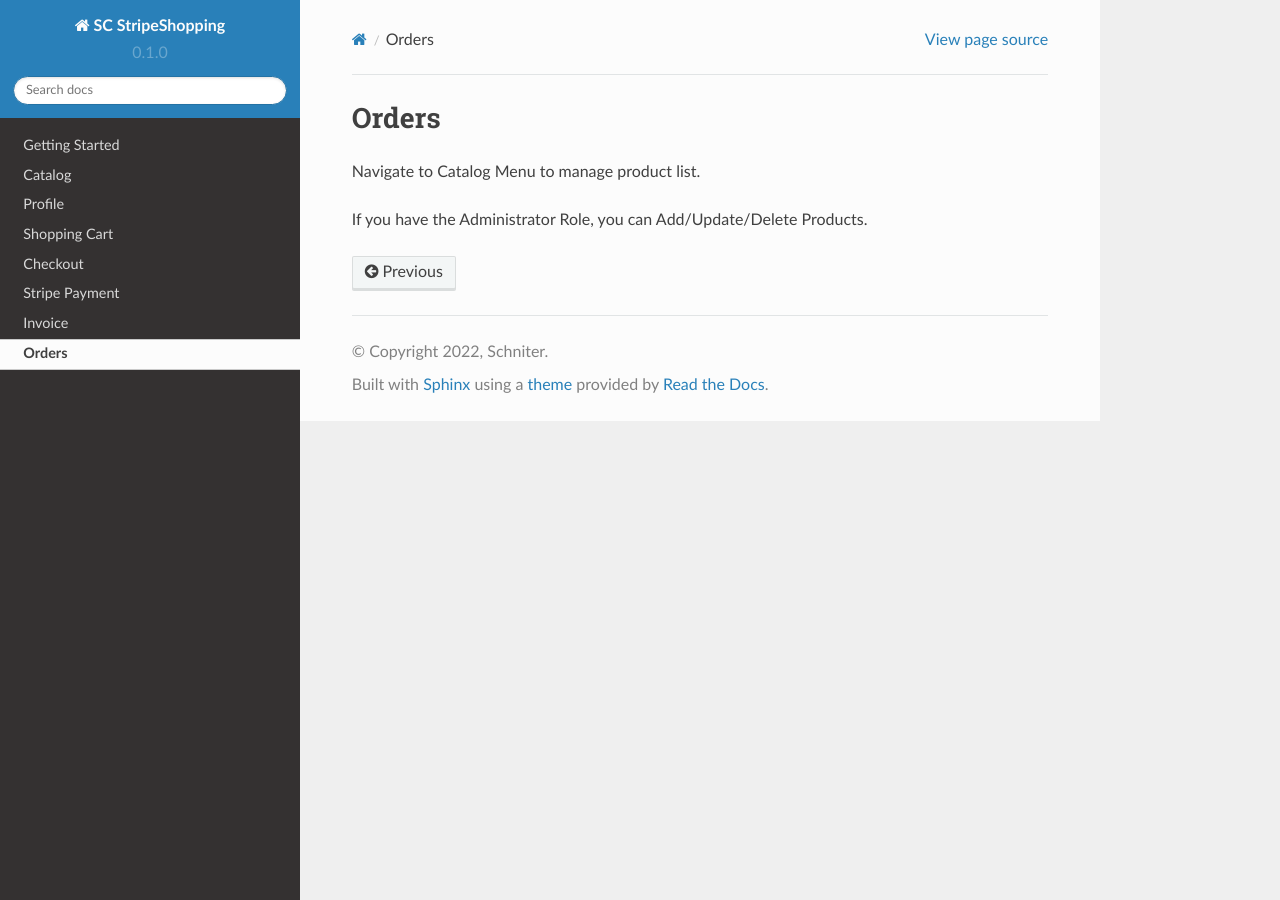
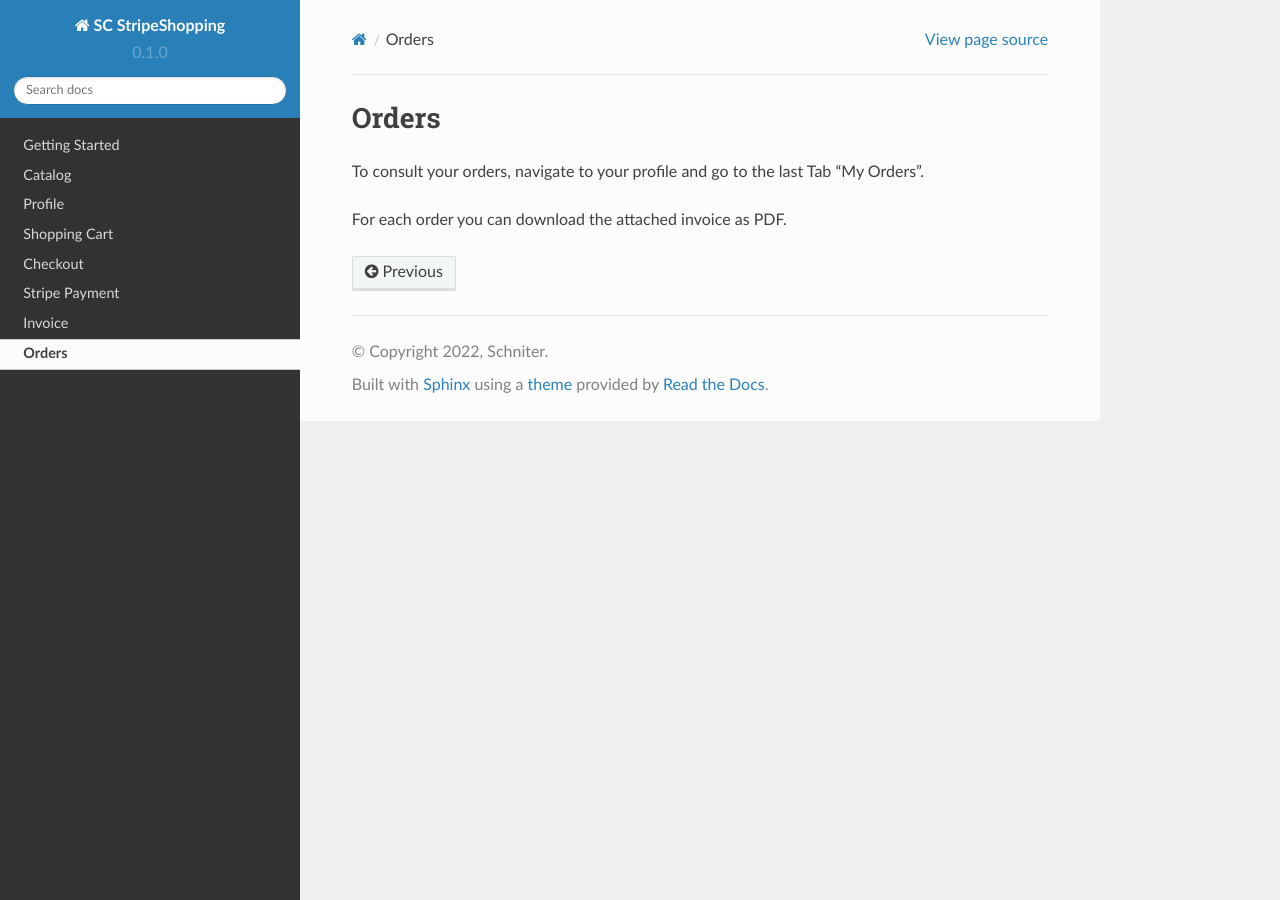
Before and after one commit to chniter/SC.StripeShoppingDoc, a Sphinx documentation site: the page built from docs/source/orders.rst, in a window 1280 px wide. Built offline with Sphinx 7.4.7 and the Read the Docs theme 2.0.0, drawn with Linux system fonts in a browser that asks for light colours.

Commit message:
Update orders.rst

```diff
--- a/docs/source/orders.rst
+++ b/docs/source/orders.rst
@@ -2,6 +2,6 @@
 Orders
 =====
 
-Navigate to Catalog Menu to manage product list.
+To consult your orders, navigate to your profile and go to the last Tab "My Orders".
 
-If you have the Administrator Role, you can Add/Update/Delete Products.
+For each order you can download the attached invoice as PDF.
```
